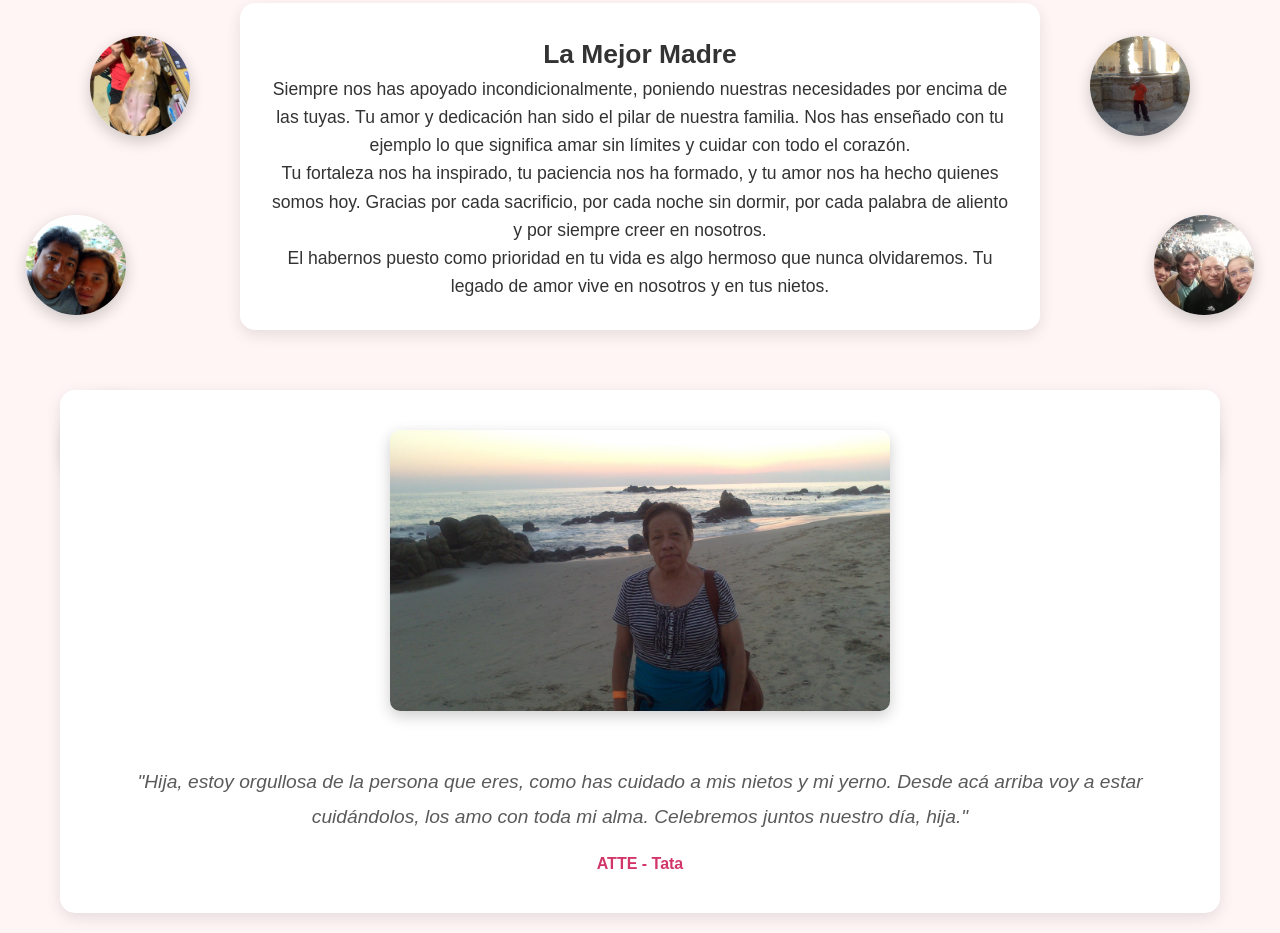
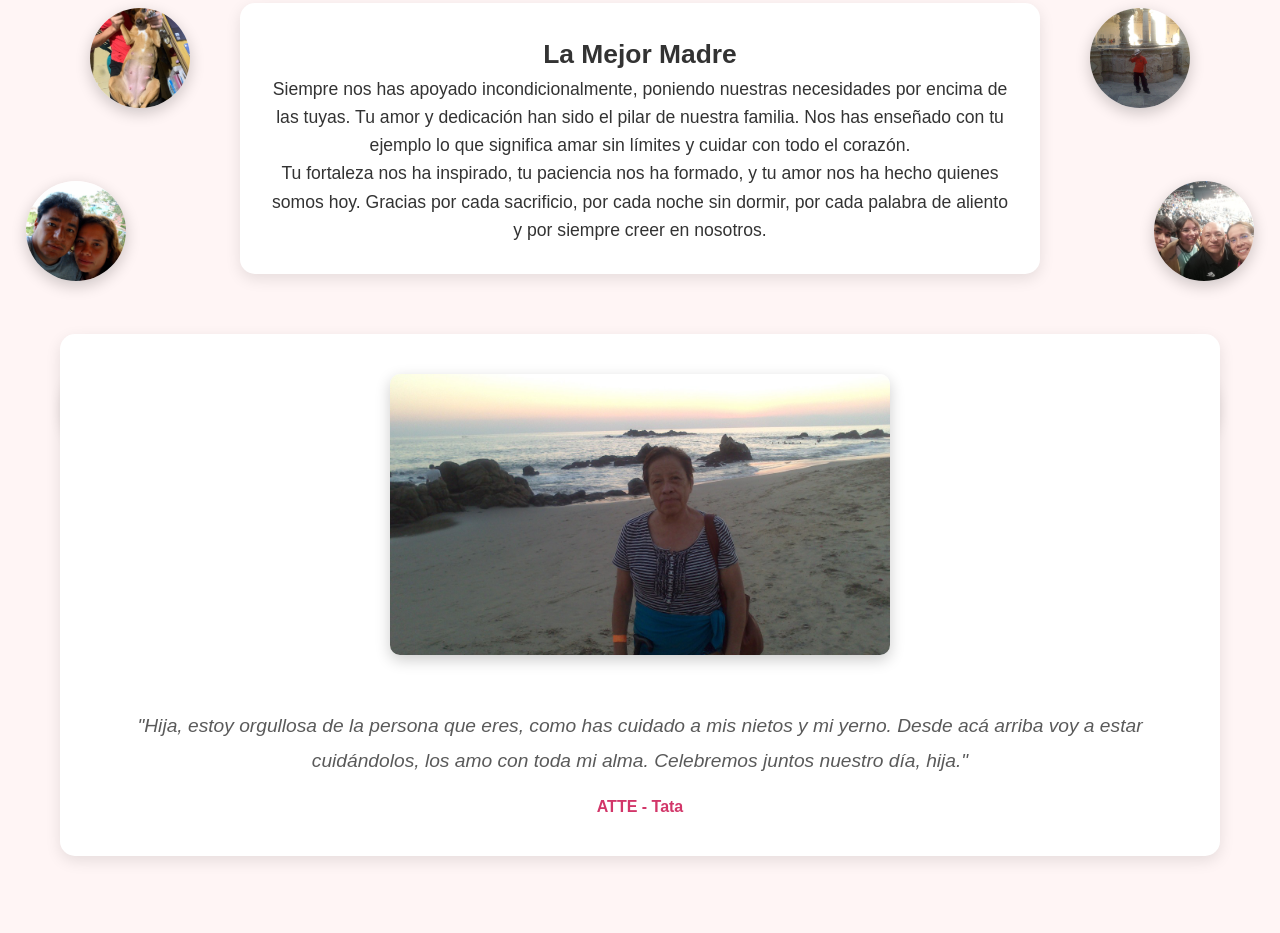
Before and after one commit to dieggocg7/Miriam, a plain HTML site: page index.html in a window 1280 px wide. Shown: the part 861-1794 px from the top of the page. After the commit the page ends 1737 px from the top, so only its background shows below. Drawn offline with Linux system fonts and the light colour scheme.

Commit message:
Update index.html

```diff
--- a/index.html
+++ b/index.html
@@ -378,8 +378,7 @@
                 <h2>La Mejor Madre</h2>
                 <p>Siempre nos has apoyado incondicionalmente, poniendo nuestras necesidades por encima de las tuyas. Tu amor y dedicación han sido el pilar de nuestra familia. Nos has enseñado con tu ejemplo lo que significa amar sin límites y cuidar con todo el corazón.</p>
                 <p>Tu fortaleza nos ha inspirado, tu paciencia nos ha formado, y tu amor nos ha hecho quienes somos hoy. Gracias por cada sacrificio, por cada noche sin dormir, por cada palabra de aliento y por siempre creer en nosotros.</p>
-                <p>El habernos puesto como prioridad en tu vida es algo hermoso que nunca olvidaremos. Tu legado de amor vive en nosotros y en tus nietos.</p>
-            </div>
+                </div>
 
             <div class="final-message">
                 <img src="Tata_abuelita.png" alt="Foto especial de mamá" class="final-image">
```
